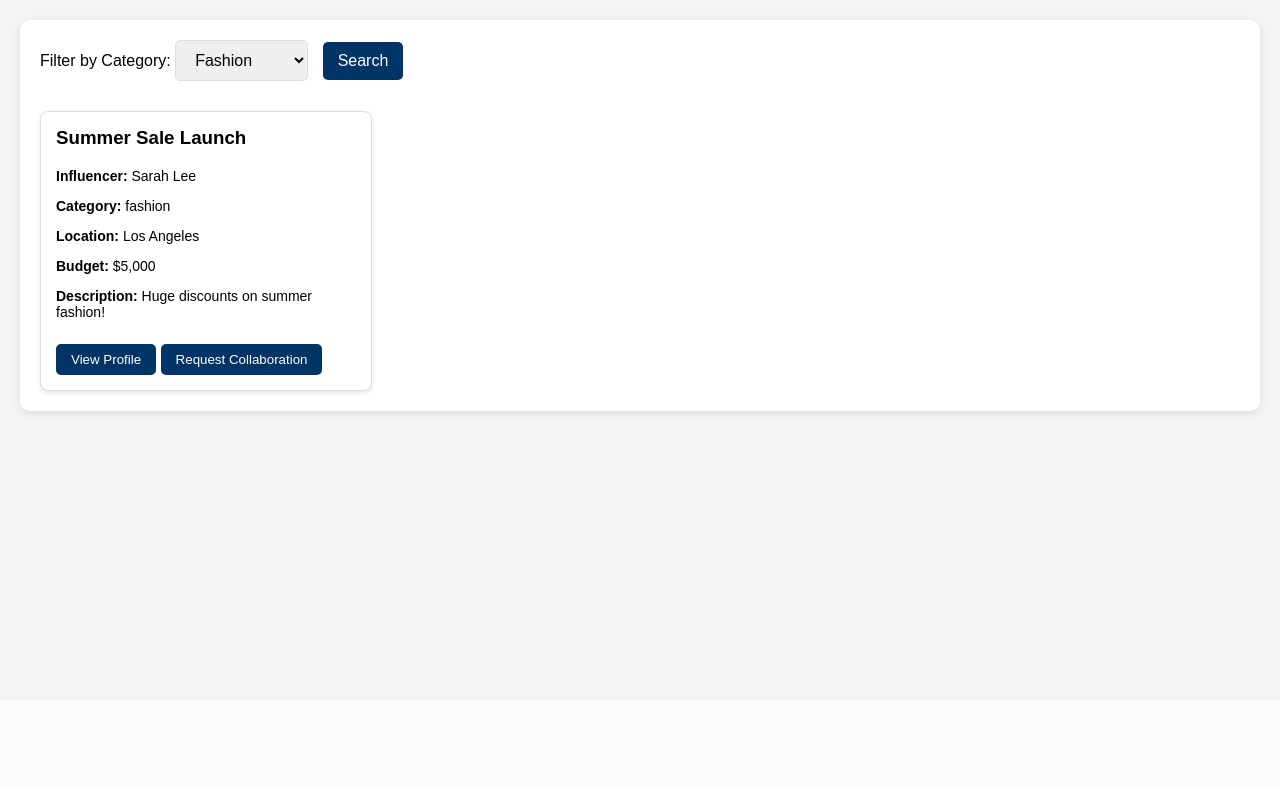
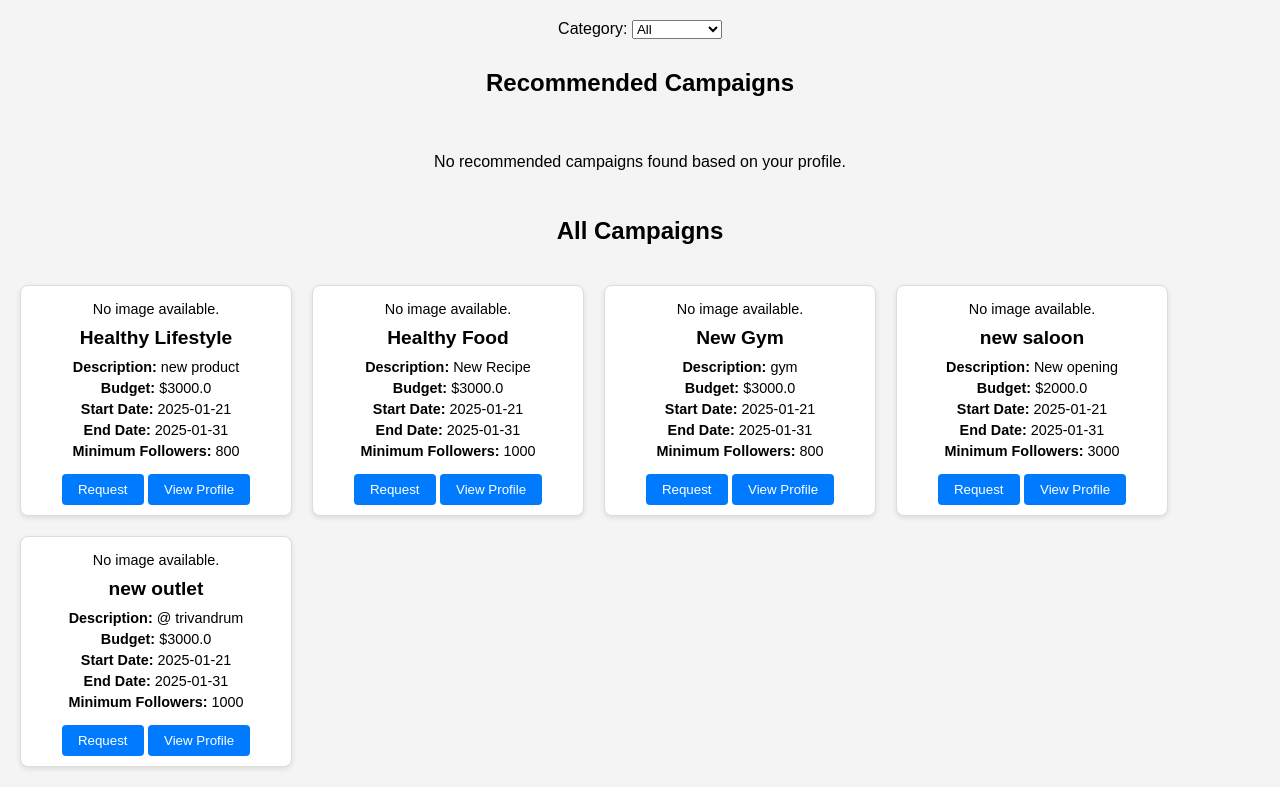
Before and after one commit to Anusree152004/finalProject, a Flask app: template project/templates/campSearch.html in a window 1280 px wide. Shown: the part 100-887 px from the top of the page. Before the commit the page ends 518 px from the top, so only its background shows below. Run offline with Flask 3, Linux system fonts and the light colour scheme; the template is opened without the code that fills it: values that come from a table or form of the project are taken from there, others are empty.

Commit message:
seacrh for campaigns by influencers and view profiles

```diff
--- a/project/static/css/campSearch.css
+++ b/project/static/css/campSearch.css
@@ -12,13 +12,94 @@ header {
     text-align: center;
 }
 
+/* Container for the campaign list */
 .container {
-    margin: 20px auto;
-    max-width: 1200px;
-    background: white;
+    display: flex;
+    flex-direction: column;
+    align-items: center;
     padding: 20px;
-    border-radius: 10px;
-    box-shadow: 0 2px 10px rgba(0, 0, 0, 0.1);
+}
+/* Add the following styles to ensure the campaigns are displayed horizontally */
+
+/* Ensure that the entire campaign list container is a flexbox */
+.campaign-list {
+    display: flex;
+    flex-wrap: wrap; /* Allow the items to wrap to the next line if necessary */
+    justify-content: flex-start; /* Align items to the left */
+    gap: 20px; /* Space between each campaign card */
+    margin-top: 20px; /* Add some spacing between the heading and cards */
+}
+
+.campaign-card {
+    width: 250px; /* Set a fixed width for each campaign card */
+    border: 1px solid #ddd; /* Add a border around each card */
+    padding: 10px; /* Add padding inside each card */
+    border-radius: 8px; /* Round the corners */
+    box-shadow: 0 2px 5px rgba(0, 0, 0, 0.1); /* Add shadow for better look */
+    text-align: center; /* Center the text */
+    background-color: #fff; /* Set a background color */
+    transition: transform 0.3s ease; /* Add transition effect */
+}
+
+.campaign-card:hover {
+    transform: translateY(-5px); /* Slightly lift the card on hover */
+}
+
+.campaign-card img {
+    max-width: 100%; /* Ensure the image does not overflow */
+    height: auto; /* Maintain the aspect ratio */
+    border-radius: 8px; /* Round the corners of the image */
+}
+
+button {
+    background-color: #007bff;
+    color: white;
+    border: none;
+    padding: 10px 15px;
+    border-radius: 5px;
+    cursor: pointer;
+    margin-top: 10px;
+    transition: background-color 0.3s ease;
+}
+
+button:hover {
+    background-color: #0056b3;
+}
+
+h2 {
+    margin-top: 30px; /* Add space before headings */
+    font-size: 24px; /* Make headings larger */
+    font-weight: bold;
+}
+
+
+/* Campaign title */
+.campaign-card h3 {
+    font-size: 1.2em;
+    margin: 10px 0;
+}
+
+/* Campaign details */
+.campaign-card p {
+    font-size: 0.9em;
+    margin: 5px 0;
+    text-align: center;
+}
+
+/* Request button */
+.campaign-card button {
+    padding: 8px 16px;
+    margin-top: 10px;
+    background-color: #007bff;
+    color: white;
+    border: none;
+    border-radius: 4px;
+    cursor: pointer;
+    transition: background-color 0.2s;
+}
+
+.campaign-card button:hover {
+    background-color: #0056b3;
 }
 
 .search-section {
@@ -42,12 +123,6 @@ header {
 
 .search-section button:hover {
     background-color: #002244;
-}
-
-.campaign-list {
-    display: flex;
-    flex-wrap: wrap;
-    gap: 20px;
 }
 
 .campaign-item {
--- a/project/templates/campSearch.html
+++ b/project/templates/campSearch.html
@@ -5,6 +5,14 @@
     <meta name="viewport" content="width=device-width, initial-scale=1.0">
     <title>Search Campaigns</title>
     <link rel="stylesheet" href="{{ url_for('static', filename='css/campSearch.css') }}">
+    <script>
+        function searchByCategory() {
+            const category = document.getElementById('category').value;
+            const url = new URL(window.location.href);
+            url.searchParams.set('category', category);  // Add or update the category parameter in the URL
+            window.location.href = url.toString();  // Redirect to the same page with the updated category
+        }
+    </script>
 </head>
 <body>
     <header>
@@ -12,110 +20,84 @@
     </header>
 
     <div class="container">
-        <!-- Search Section -->
-        <div class="search-section">
-            <label for="category">Filter by Category:</label>
-            <select id="category">
-                <option value="fashion">Fashion</option>
-                <option value="lifestyle">Food</option>
-                <option value="fitness">Fitness</option>
-                <option value="technology">Technology</option>
-                <!-- Add more categories as needed -->
+        <!-- Search by Category Section -->
+        <div id="search-category" class="search-category">
+            <label for="category">Category:</label>
+            <select id="category" onchange="searchByCategory()">
+                <option value="all" {% if category == 'all' %}selected{% endif %}>All</option>
+                <option value="tech" {% if category == 'tech' %}selected{% endif %}>Technology</option>
+                <option value="fashion" {% if category == 'fashion' %}selected{% endif %}>Fashion</option>
+                <option value="fitness" {% if category == 'fitness' %}selected{% endif %}>Fitness</option>
+                <option value="beauty" {% if category == 'beauty' %}selected{% endif %}>Beauty</option>
+                <option value="food" {% if category == 'food' %}selected{% endif %}>Food</option>
             </select>
-            <button onclick="searchCampaigns()">Search</button>
         </div>
 
-        <!-- Campaign List Section -->
-        <div id="campaign-list" class="campaign-list">
-            {% if campaigns %}
-                {% for campaign in campaigns %}
+        <!-- Recommended Campaign List Section -->
+        <h2>Recommended Campaigns</h2>
+        <div id="recommended-campaign-list" class="campaign-list">
+
+            {% if recommended_campaigns %}
+                {% for campaign in recommended_campaigns %}
                     <div class="campaign-card">
+                        {% if campaign.image_url %}
+                            <img src="{{ campaign.image_url }}" alt="{{ campaign.title }}">
+                        {% else %}
+                            <p>No image available.</p>
+                        {% endif %}
                         <h3>{{ campaign.title }}</h3>
                         <p><strong>Description:</strong> {{ campaign.description }}</p>
                         <p><strong>Budget:</strong> ${{ campaign.budget }}</p>
                         <p><strong>Start Date:</strong> {{ campaign.start_date }}</p>
                         <p><strong>End Date:</strong> {{ campaign.end_date }}</p>
+                        <p><strong>Minimum Followers:</strong> {{ campaign.followers_range }}</p>
                         <button onclick="sendRequest('{{ campaign.campaign_id }}')">Request</button>
+                        <button onclick="window.location.href='/influencers/sponsor_profile/{{ campaign.sponsor_id }}'">View Profile</button>
                     </div>
                 {% endfor %}
             {% else %}
-                <p>No campaigns found.</p>
+                <p>No recommended campaigns found based on your profile.</p>
             {% endif %}
         </div>
 
+        <!-- All Campaign List Section -->
+        <h2>All Campaigns</h2>
+        <div id="campaign-list" class="campaign-list">
+
+            {% if all_campaigns %}
+                {% for campaign in all_campaigns %}
+                    <div class="campaign-card">
+                        {% if campaign.image_url %}
+                            <img src="{{ campaign.image_url }}" alt="{{ campaign.title }}">
+                        {% else %}
+                            <p>No image available.</p>
+                        {% endif %}
+                        <h3>{{ campaign.title }}</h3>
+                        <p><strong>Description:</strong> {{ campaign.description }}</p>
+                        <p><strong>Budget:</strong> ${{ campaign.budget }}</p>
+                        <p><strong>Start Date:</strong> {{ campaign.start_date }}</p>
+                        <p><strong>End Date:</strong> {{ campaign.end_date }}</p>
+                        <p><strong>Minimum Followers:</strong> {{ campaign.followers_range }}</p>
+                        <button onclick="sendRequest('{{ campaign.campaign_id }}')">Request</button>
+                        <button onclick="window.location.href='/influencers/sponsor_profile/{{ campaign.sponsor_id }}'">View Profile</button>
+                    </div>
+                {% endfor %}
+            {% else %}
+                <p>No campaigns found in this category.</p>
+            {% endif %}
+        </div>
     </div>
 
     <script>
-        // Dummy data for campaigns (this would be dynamically fetched from a backend in a real-world scenario)
-        const campaigns = [
-            { id: 1, title: "Summer Sale Launch", category: "fashion", description: "Huge discounts on summer fashion!", budget: "$5,000", influencer: "Sarah Lee", location: "Los Angeles" },
-            { id: 2, title: "Tech Gadgets Promotion", category: "technology", description: "Latest gadgets and accessories for tech enthusiasts.", budget: "$8,000", influencer: "Alex Kim", location: "San Francisco" },
-            { id: 3, title: "Fitness Gear Campaign", category: "fitness", description: "Promoting the best fitness gear for athletes.", budget: "$3,000", influencer: "John Doe", location: "New York" },
-            { id: 4, title: "Lifestyle Blog Collaboration", category: "lifestyle", description: "Collaborate with lifestyle influencers to promote healthy living.", budget: "$6,000", influencer: "Emily Rose", location: "Chicago" }
-        ];
-
-        // Function to display campaigns based on selected category
-        function searchCampaigns() {
-            const selectedCategory = document.getElementById('category').value;
-            const filteredCampaigns = campaigns.filter(campaign => campaign.category === selectedCategory);
-
-            const campaignList = document.getElementById('campaign-list');
-            campaignList.innerHTML = ''; // Clear previous results
-
-            if (filteredCampaigns.length > 0) {
-                filteredCampaigns.forEach(campaign => {
-                    const campaignItem = document.createElement('div');
-                    campaignItem.classList.add('campaign-item');
-                    campaignItem.innerHTML = `
-                        <h3>${campaign.title}</h3>
-                        <p><strong>Influencer:</strong> ${campaign.influencer}</p>
-                        <p><strong>Category:</strong> ${campaign.category}</p>
-                        <p><strong>Location:</strong> ${campaign.location}</p>
-                        <p><strong>Budget:</strong> ${campaign.budget}</p>
-                        <p><strong>Description:</strong> ${campaign.description}</p>
-                        <button class="view-profile-btn" onclick="viewProfile(${campaign.id})">View Profile</button>
-                        <button class="request-btn" onclick="toggleRequestArea(${campaign.id})">Request Collaboration</button>
-
-                        <div id="request-area-${campaign.id}" class="request-area">
-                            <textarea id="request-text-${campaign.id}" placeholder="Write your request here..."></textarea><br>
-                            <button onclick="sendRequest(${campaign.id})">Send Request</button>
-                        </div>
-                    `;
-                    campaignList.appendChild(campaignItem);
-                });
-            } else {
-                campaignList.innerHTML = "<p>No campaigns found in this category.</p>";
-            }
+        function sendRequest(campaignId) {
+            // Implement the logic to send a request to the campaign
+            alert('Request sent for campaign with ID: ' + campaignId);
         }
 
-        // Function to view influencer profile (for demo purposes)
-        function viewProfile(campaignId) {
-            const campaign = campaigns.find(c => c.id === campaignId);
-            alert(`Viewing profile for influencer: ${campaign.influencer}\n\nCategory: ${campaign.category}\nLocation: ${campaign.location}`);
-        }
-
-        // Function to toggle the visibility of the request area
-        function toggleRequestArea(campaignId) {
-            const requestArea = document.getElementById(`request-area-${campaignId}`);
-            const isVisible = requestArea.style.display === 'block';
-            requestArea.style.display = isVisible ? 'none' : 'block';
-        }
-
-        // Function to send collaboration request
-        function sendRequest(campaignId) {
-            const requestText = document.getElementById(`request-text-${campaignId}`).value;
-
-            if (requestText.trim() === '') {
-                alert("Please write your request before sending.");
-                return;
-            }
-
-            const campaign = campaigns.find(c => c.id === campaignId);
-            alert(`Collaboration request sent to ${campaign.influencer} for campaign: ${campaign.title}\n\nRequest: ${requestText}`);
-        }
-
-        // Initial search to load all campaigns
-        searchCampaigns();
+    function viewProfile(campaignId) {
+        // Redirect to the campaign profile page (replace '/campaign_profile' with your route)
+        window.location.href = `/campaign_profile/${campaignId}`;
+    }
     </script>
 </body>
 </html>
--- a/project/templates/influencer_dash.html
+++ b/project/templates/influencer_dash.html
@@ -332,7 +332,7 @@
         <div class="nav-buttons">
             <button onclick="viewCampaigns()">Campaign</button>
             <button onclick="viewRequests()">Requests</button>
-           <button>Search</button>
+            <button onclick="window.location.href='{{ url_for('influencers.search_campaigns') }}'">Search</button>
             <form action="{{ url_for('logout') }}" method="POST">
                 <button type="submit">Logout</button>
             </form>
```
Also changed, not shown: project/influencers.py (+117 -17 lines), project/sponsors.py (+51 -7 lines), project/static/css/sponsorsProfile.css (added, +169 -0 lines), project/templates/sponsor_profile.html (added, +99 -0 lines), project/instance/project.db, project/static/uploads/campaign_photo/pexels-willpicturethis-1954524.jpg (added), project/static/uploads/pexels-willpicturethis-1954524.jpg (added), 4 other files.
